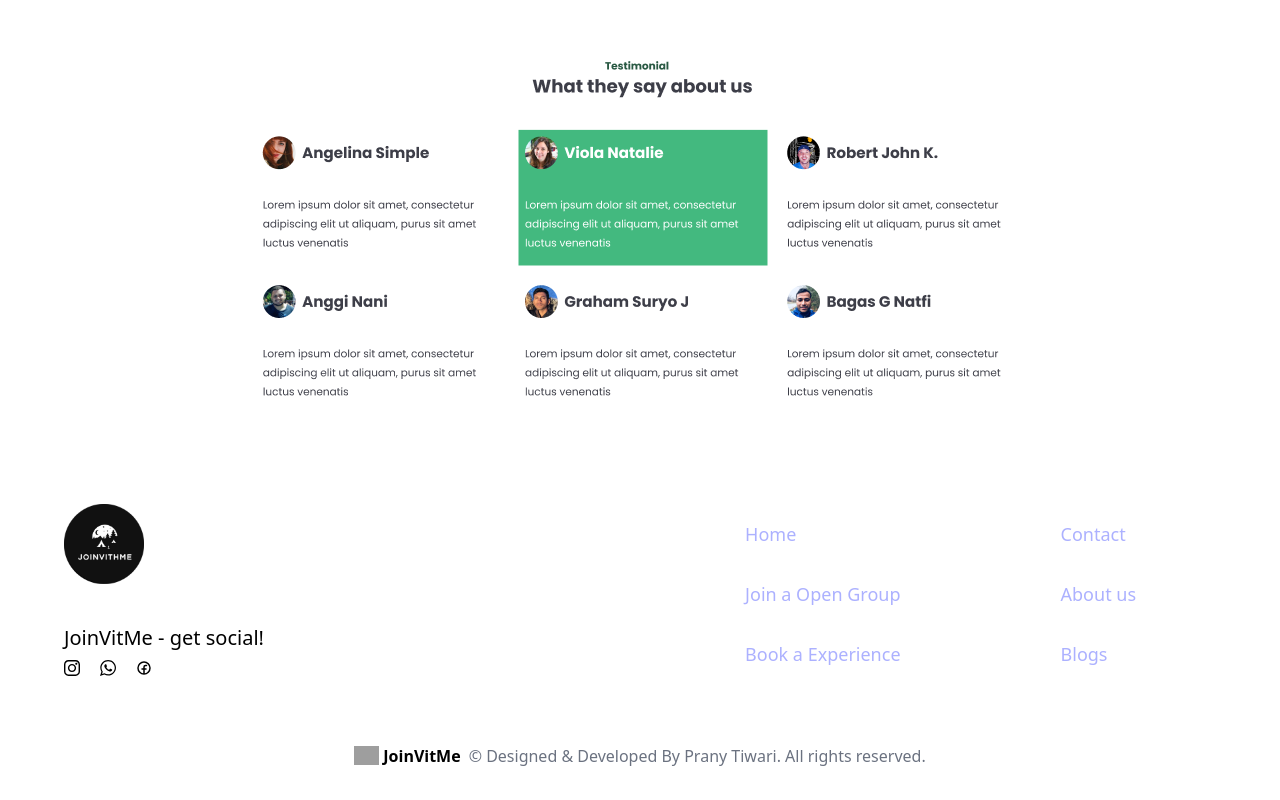
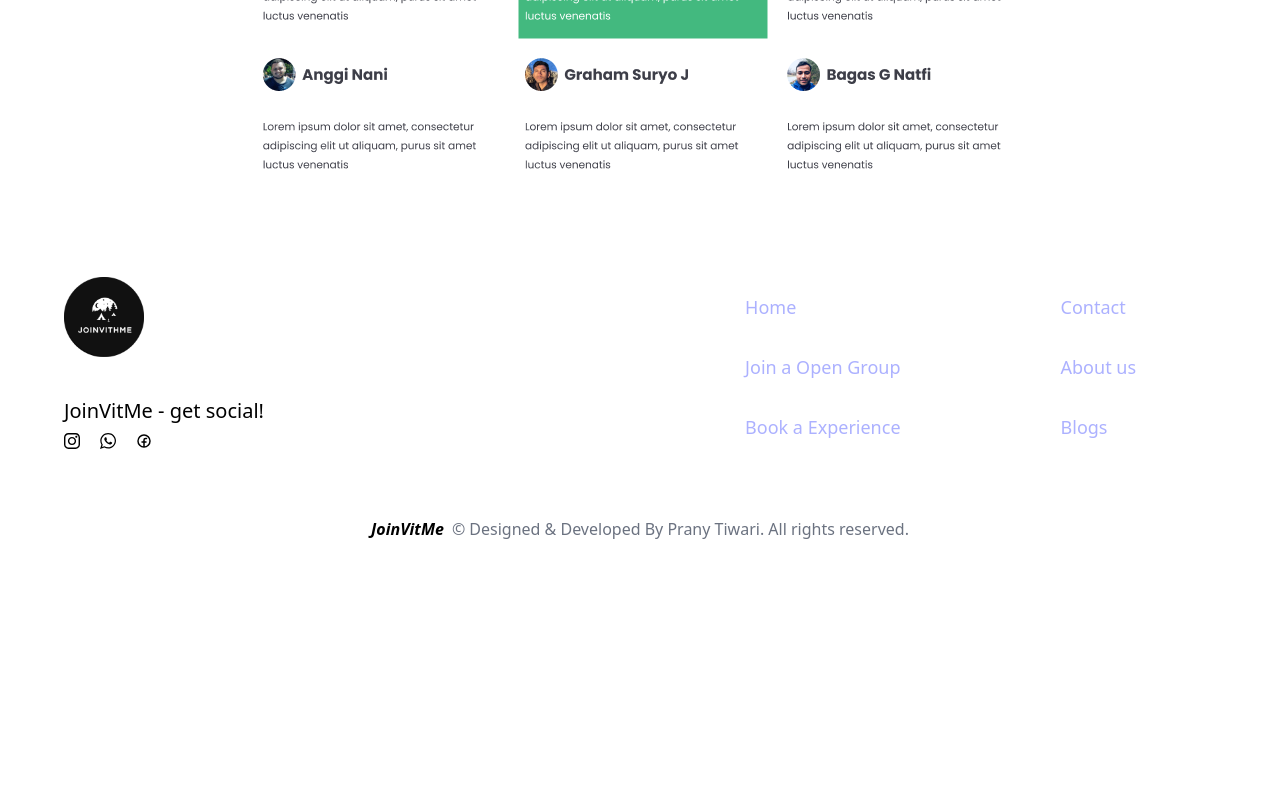
Before and after one commit to pranaytiwariii/Joinvitme, a React (Vite) app: page / in a window 1280 px wide. Shown: the part 2903-3703 px from the top of the page. After the commit the page ends 3476 px from the top, so only its background shows below. Built offline with nearby package versions, Linux system fonts and the light colour scheme; grey boxes are pictures that could not be loaded.

Commit message:
deploment changes

```diff
--- a/src/Components/Footer.jsx
+++ b/src/Components/Footer.jsx
@@ -99,11 +99,11 @@ export default function Footer() {
           <div>All rights reserved </div>
         </div> */}
         <div className="bottom mt-6 mb-6 md:mb-8 flex gap-2 justify-between mx-2 md:mx-8 items-center">
-        <div className="footer-logo text-black md:text-md md:font-semibold flex gap-1 items-center">
-          <img width={25} src="/FooterSection/logomark.svg" alt="" />
+        <div className="footer-logo text-black italic md:text-md md:font-semibold flex gap-1 items-center">
+          {/* <img width={25} src="/FooterSection/l.svg" alt="" /> */}
           <h2>  JoinVitMe</h2>
         </div>
-        <div className="footer-text text-gray-500">
+        <div className="footer-text text-center text-gray-500">
           © Designed & Developed By Prany Tiwari. All rights reserved.
         </div>
       </div>
--- a/src/Components/Instapics.jsx
+++ b/src/Components/Instapics.jsx
@@ -3,28 +3,28 @@ import React from "react";
 // import zap from '/Features1/cards/zap.svg'
 // import barchart from '/Features1/cards/bar-chart-2.svg'
 // import arrow from '/HeroSection/arrow-right.svg'
-import insta1 from "/Instapic/one.png";
-import insta2 from "/Instapic/two.png";
-import { useState } from "react";
+// import insta1 from "/Instapic/one.png";
+// import insta2 from "/Instapic/two.png";
+// import { useState } from "react";
 
-const cardData = [
-  {
-    id: 0,
-    img: { insta1 },
-    header: "LAKESIDE HIKE",
-    discription:
-      "Venture into the great outdoors, where tails wag, paws roam, and hearts are set free. Our four-legged friend knows that the best adventures start at the edge of a tranquil lake. 💙🐾",
-    location: "Virar",
-  },
-  {
-    id: 1,
-    img: { insta2 },
-    header: "LAKESIDE HIKE",
-    discription:
-      "Venture into the great outdoors, where tails wag, paws roam, and hearts are set free. Our four-legged friend knows that the best adventures start at the edge of a tranquil lake. 💙🐾",
-    location: "Virar",
-  },
-];
+// const cardData = [
+//   {
+//     id: 0,
+//     img: { insta1 },
+//     header: "LAKESIDE HIKE",
+//     discription:
+//       "Venture into the great outdoors, where tails wag, paws roam, and hearts are set free. Our four-legged friend knows that the best adventures start at the edge of a tranquil lake. 💙🐾",
+//     location: "Virar",
+//   },
+//   {
+//     id: 1,
+//     img: { insta2 },
+//     header: "LAKESIDE HIKE",
+//     discription:
+//       "Venture into the great outdoors, where tails wag, paws roam, and hearts are set free. Our four-legged friend knows that the best adventures start at the edge of a tranquil lake. 💙🐾",
+//     location: "Virar",
+//   },
+// ];
 
 export default function Instapics() {
   return (
@@ -51,7 +51,7 @@ export default function Instapics() {
 
         {/* ----------------------image section---------------------- */}
         <div>
-            <img src={insta1} alt="" />
+            {/* <img src={insta1} alt="" /> */}
           {/* {navLink.map((step) => (
             <div>
               key={step}
```
